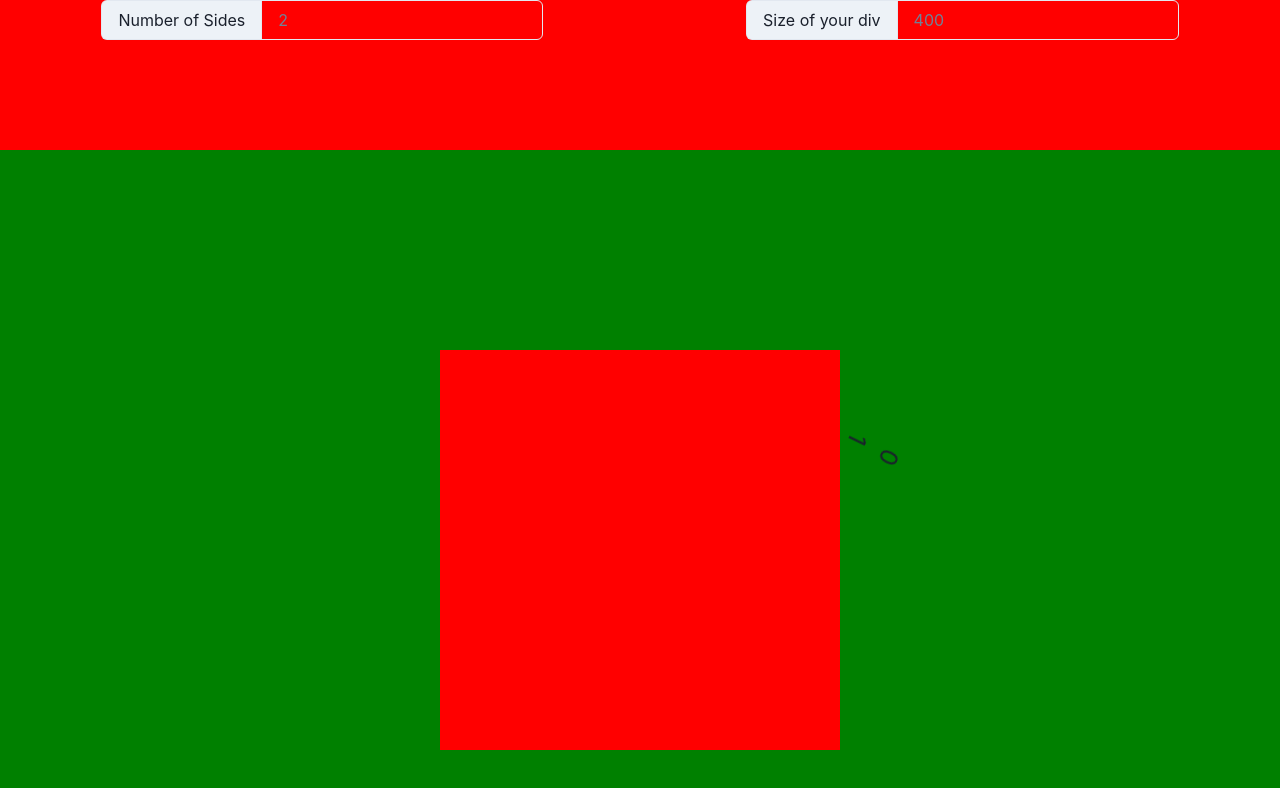
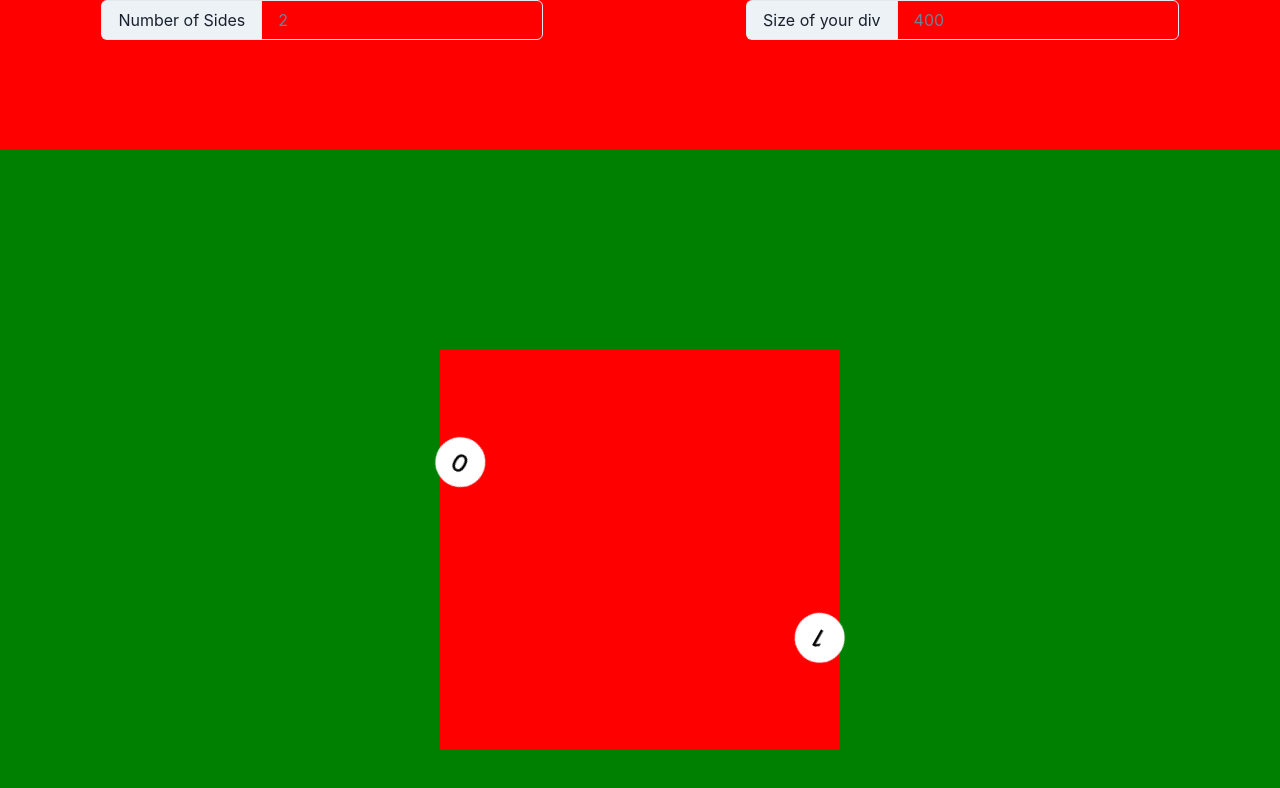
Before and after one commit to YagoLeite/Polygon, a Next.js app: page / in a window 1280 px wide. Shown: the top 788 px of the page. Built offline with nearby package versions, Linux system fonts and the light colour scheme; some icons are missing.

Commit message:
spinning icon

```diff
--- /dev/null
+++ b/components/Body/SpinningIcon.js
@@ -0,0 +1,34 @@
+import React from "react";
+import { Flex } from "@chakra-ui/react";
+import { motion } from "framer-motion";
+const SpinningIcon = (props) => {
+  return (
+    <Flex
+      justify="center"
+      alignItems="center"
+      position="absolute"
+      h="50px"
+      w="50px"
+      bg="white"
+      fontWeight="500"
+      color="black"
+      borderRadius="50%"
+      as={motion.div}
+      whileHover={{ scale: 1.1 }}
+      animate={{
+        rotate: -360,
+        transition: {
+          duration: 2,
+          ease: "linear",
+          repeat: Infinity,
+        },
+      }}
+      key={Math.random()}
+      {...props.config}
+    >
+      {props.children}
+    </Flex>
+  );
+};
+
+export default SpinningIcon;
```
